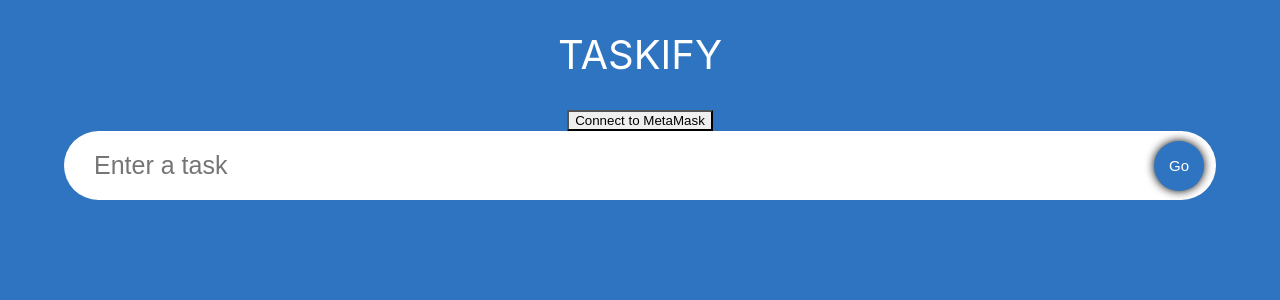
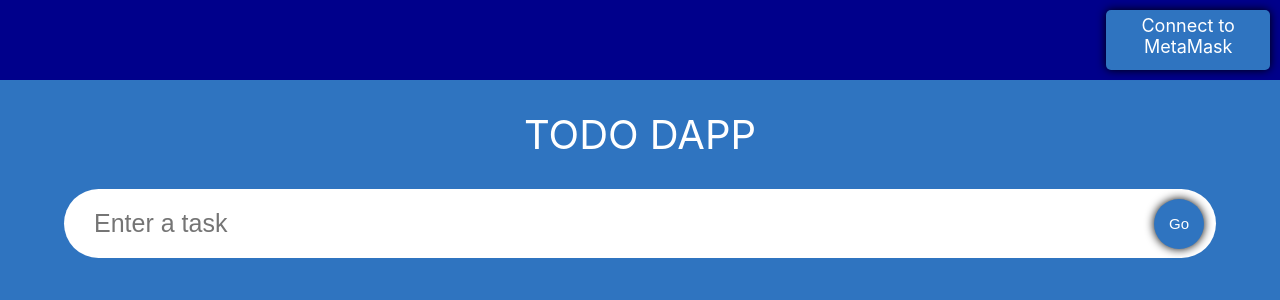
Before and after one commit to ethantddavis/todo-list-app, a React (Create React App) app in the folder typescript-project/: page / in a window 1280 px wide. Shown: the top 300 px of the page. Built offline with nearby package versions, Linux system fonts and the light colour scheme.

Commit message:
created metamask connection component

```diff
--- a/typescript-project/package.json
+++ b/typescript-project/package.json
@@ -4,6 +4,8 @@
   "private": true,
   "dependencies": {
     "@chakra-ui/react": "^2.3.2",
+    "@emotion/react": "^11.10.4",
+    "@emotion/styled": "^11.10.4",
     "@testing-library/jest-dom": "^5.16.5",
     "@testing-library/react": "^13.3.0",
     "@testing-library/user-event": "^13.5.0",
@@ -12,6 +14,7 @@
     "@types/react": "^18.0.18",
     "@types/react-dom": "^18.0.6",
     "ethers": "^5.7.0",
+    "framer-motion": "^7.3.2",
     "hardhat": "^2.11.1",
     "react": "^18.2.0",
     "react-dom": "^18.2.0",
--- a/typescript-project/src/App.tsx
+++ b/typescript-project/src/App.tsx
@@ -1,22 +1,18 @@
 import React, { useState, useEffect } from 'react';
 import './App.css';
+import MetamaskConnect from "./components/MetamaskConnect";
 import InputFeild from "./components/InputFeild";
 import TodoList from "./components/TodoList";
 import { Todo } from "./components/model";
-import { abi } from "../hardhat/artifacts/contracts/TodoList.sol/TodoList.json";
 import { ethers } from "ethers";
 import { Text, Button } from "@chakra-ui/react";
-
-
 
 const App: React.FC = () => {
 
   const [todo, setTodo] = useState<string>("");
   const [todos, setTodos] = useState<Todo[]>([]);
 
-  const [balance, setBalance] = useState<string | undefined>(undefined);
   const [currentAccount, setCurrentAccount] = useState<string | undefined>(undefined);
-  const [chainId, setChainId] = useState<number | undefined>(undefined);
   const [chainName, setChainName] = useState<string | undefined>(undefined);
 
   useEffect(() => {
@@ -24,33 +20,10 @@ const App: React.FC = () => {
     // client side code
     if (!window.ethereum) return;
     const provider = new ethers.providers.Web3Provider(window.ethereum);
-    provider.getBalance(currentAccount).then((result) => {
-      setBalance(ethers.utils.formatEther(result));
-    });
     provider.getNetwork().then((result) => {
-      setChainId(result.chainId);
       setChainName(result.name);
     });
   }, [currentAccount]);
-
-  const onClickConnect = () => {
-    if (!window.ethereum) {
-      console.log("please install MetaMask");
-      return;
-    }
-
-    const provider = new ethers.providers.Web3Provider(window.ethereum);
-
-    provider.send("eth_requestAccounts", []).then((accounts) => {
-      if (accounts.length > 0) setCurrentAccount(accounts[0]);
-    }).catch((e) => console.log(e));
-  };
-
-  const onClickDisconnect = () => {
-    console.log("onClickDisconnect");
-    setBalance(undefined);
-    setCurrentAccount(undefined);
-  }
 
   const handleAdd = (e: React.FormEvent) => {
     e.preventDefault();
@@ -65,24 +38,8 @@ const App: React.FC = () => {
 
   return (
     <div className="App">
-      <span className="heading">Taskify</span>
-      <div>
-        {currentAccount
-          ? <Button type="button" onClick={onClickDisconnect}>
-              Account:{currentAccount}
-            </Button>
-          : <Button type="button" onClick={onClickConnect}>
-              Connect to MetaMask
-            </Button>
-        }
-      </div>
-      {currentAccount
-        ? <div>
-            <Text>ETH Balance of current account: {balance}</Text>
-            <Text>Chain Info: ChainId {chainId} Name {chainName}</Text>
-          </div>
-        : <></>
-      }
+      <MetamaskConnect currentAccount={currentAccount} chainName={chainName} setCurrentAccount={setCurrentAccount}/>
+      <span className="heading">Todo Dapp</span>
       <InputFeild todo={todo} setTodo={setTodo} handleAdd={handleAdd}/>
       <TodoList todos={todos} setTodos={setTodos}/>
     </div>
--- /dev/null
+++ b/typescript-project/src/components/MetamaskConnect.tsx
@@ -0,0 +1,52 @@
+import React from 'react'
+import "./styles.css";
+import { ethers } from "ethers";
+
+interface Props {
+    currentAccount: string | undefined,
+    chainName: string | undefined,
+    setCurrentAccount: React.Dispatch<React.SetStateAction<string | undefined>>;
+}
+
+const MetamaskConnect = ({currentAccount, chainName, setCurrentAccount}: Props) => {
+
+    const onClickConnect = () => {
+        if (!window.ethereum) {
+            console.log("please install MetaMask");
+            return;
+        }
+
+        const provider = new ethers.providers.Web3Provider(window.ethereum);
+
+        provider.send("eth_requestAccounts", []).then((accounts) => {
+            if (accounts.length > 0) setCurrentAccount(accounts[0]);
+        }).catch((e) => console.log(e));
+    };
+
+    const onClickDisconnect = () => {
+        setCurrentAccount(undefined);
+    }
+
+    return (
+        <div className="metamaskConnect">
+            <div className="accountInfo">
+                {currentAccount
+                    ? <p>{currentAccount}<br/>Network: {chainName}</p>
+                    : <></>
+                }
+            </div>
+            <div className="connect">
+                {currentAccount
+                    ? <form className="connectButton" onClick={onClickDisconnect}>
+                        Disconnect wallet
+                      </form>
+                    : <form className="connectButton" onClick={onClickConnect}>
+                        Connect to MetaMask
+                      </form>
+                }
+            </div>
+        </div>
+    );
+}
+
+export default MetamaskConnect;
--- a/typescript-project/src/components/styles.css
+++ b/typescript-project/src/components/styles.css
@@ -42,6 +42,52 @@
 .input_submit:active {
     transform: scale(0.8);
     box-shadow: 0 0 5px black;
+}
+
+.metamaskConnect {
+    display: flex;
+    justify-content: space-between;
+    width: 100%;
+    height: 80px;
+    background-color: darkblue;
+}
+
+.connect {
+    display: flex;
+    width: 12%;
+    height: 50px;
+    border-radius: 5px;
+    padding: 5px;
+    margin-right: 10px;
+    margin-top: 10px;
+    background-color: #2f74c0;
+    transition: 0.2s all;
+    box-shadow: 0 0 10px black;
+    cursor: pointer;
+}
+
+.connect:hover {
+    background-color: #388ae2;
+}
+
+.connect:active {
+    transform: scale(0.9);
+    box-shadow: 0 0 5px black;
+}
+
+.connectButton {
+    display: block;
+    width: 100%;
+    height: 100%;
+    text-align: center;
+    font-size: 18px;
+    color: white;
+}
+
+.accountInfo {
+    margin-left: 10px;
+    font-size: 27;
+    color: white;
 }
 
 .todos {
@@ -93,4 +139,10 @@
     .todos_single {
         width: 100%;
     }
+    .connect {
+        height: 30px;
+    }
+    .connectButton {
+        font-size: 10px;
+    }
 }
```
Also changed, not shown: typescript-project/src/components/InputFeild.tsx (line endings or trailing spaces), typescript-project/src/components/SingleTodo.tsx (line endings or trailing spaces), typescript-project/src/components/TodoList.tsx (line endings or trailing spaces), 2 other files (tests, documents, lock files or other folders).
